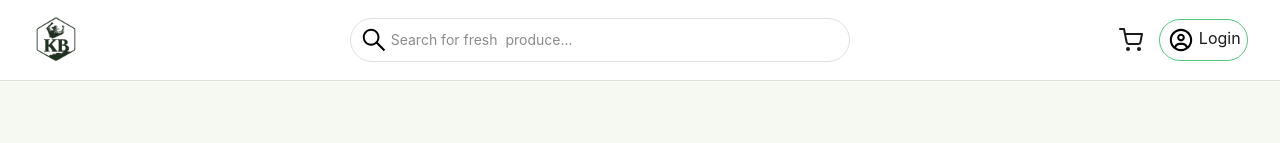
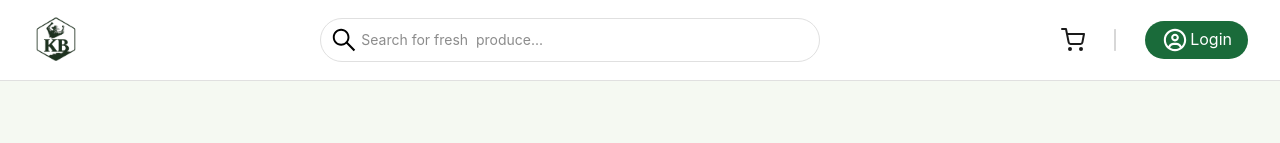
Before and after one commit to SanamRai001/KrishiBazar, a React (Vite) app in the folder frontend/KrishiBazar/: page / in a window 1280 px wide. Shown: the top 143 px of the page. Built offline with nearby package versions, Linux system fonts and the light colour scheme; no server answers.

Commit message:
styled userProfile section of navbar

```diff
--- a/frontend/KrishiBazar/src/components/Navbar.jsx
+++ b/frontend/KrishiBazar/src/components/Navbar.jsx
@@ -23,16 +23,33 @@ const Navbar = () => {
             <circle cx="20" cy="21" r="1" fill="currentColor" />
             <path d="M1 1h4l2.68 13.39a2 2 0 0 0 2 1.61h9.72a2 2 0 0 0 2-1.61L23 6H6" />
           </svg>
+        </Link>
+        {/* Straight  Line Icon */}
+              <svg xmlns="http://www.w3.org/2000/svg" viewBox="0 0 640 640" className="w-7 h-7 object-contain">
+        <line x1="320" y1="80" x2="320" y2="560" stroke="currentColor" stroke-width="8" stroke-linecap="round" />
+      </svg>
 
-        </Link>
         <div className="userAuth">
-          <svg xmlns="http://www.w3.org/2000/svg" viewBox="0 0 640 640" className="w-7 h-7 object-contain"><path d="M470.5 463.6C451.4 416.9 405.5 384 352 384L288 384C234.5 384 188.6 416.9 169.5 463.6C133.9 426.3 112 375.7 112 320C112 205.1 205.1 112 320 112C434.9 112 528 205.1 528 320C528 375.7 506.1 426.2 470.5 463.6zM430.4 496.3C398.4 516.4 360.6 528 320 528C279.4 528 241.6 516.4 209.5 496.3C216.8 459.6 249.2 432 288 432L352 432C390.8 432 423.2 459.6 430.5 496.3zM320 576C461.4 576 576 461.4 576 320C576 178.6 461.4 64 320 64C178.6 64 64 178.6 64 320C64 461.4 178.6 576 320 576zM320 304C297.9 304 280 286.1 280 264C280 241.9 297.9 224 320 224C342.1 224 360 241.9 360 264C360 286.1 342.1 304 320 304zM232 264C232 312.6 271.4 352 320 352C368.6 352 408 312.6 408 264C408 215.4 368.6 176 320 176C271.4 176 232 215.4 232 264z"/></svg>
           {signedIn ?
-            <div>
-              <span>{userInfo.name}</span>
-              <button type="button" onClick={logout}>Logout</button>
+            <div className="userLogIn">
+              <div className="navUser">
+                <Link to="/dashboard">
+                  <svg xmlns="http://www.w3.org/2000/svg" viewBox="0 0 640 640" className="w-7 h-7 object-contain"><path fill="green" d="M470.5 463.6C451.4 416.9 405.5 384 352 384L288 384C234.5 384 188.6 416.9 169.5 463.6C133.9 426.3 112 375.7 112 320C112 205.1 205.1 112 320 112C434.9 112 528 205.1 528 320C528 375.7 506.1 426.2 470.5 463.6zM430.4 496.3C398.4 516.4 360.6 528 320 528C279.4 528 241.6 516.4 209.5 496.3C216.8 459.6 249.2 432 288 432L352 432C390.8 432 423.2 459.6 430.5 496.3zM320 576C461.4 576 576 461.4 576 320C576 178.6 461.4 64 320 64C178.6 64 64 178.6 64 320C64 461.4 178.6 576 320 576zM320 304C297.9 304 280 286.1 280 264C280 241.9 297.9 224 320 224C342.1 224 360 241.9 360 264C360 286.1 342.1 304 320 304zM232 264C232 312.6 271.4 352 320 352C368.6 352 408 312.6 408 264C408 215.4 368.6 176 320 176C271.4 176 232 215.4 232 264z"/></svg>
+                </Link>
+                <Link to="/dashboard" className="userName font-semibold">{userInfo.name}</Link>
+              </div>
+              <div className="flex gap-2">
+                <svg xmlns="http://www.w3.org/2000/svg" viewBox="0 0 640 640" className="w-7 h-7 object-contain"><path d="M224 160C241.7 160 256 145.7 256 128C256 110.3 241.7 96 224 96L160 96C107 96 64 139 64 192L64 448C64 501 107 544 160 544L224 544C241.7 544 256 529.7 256 512C256 494.3 241.7 480 224 480L160 480C142.3 480 128 465.7 128 448L128 192C128 174.3 142.3 160 160 160L224 160zM566.6 342.6C579.1 330.1 579.1 309.8 566.6 297.3L438.6 169.3C426.1 156.8 405.8 156.8 393.3 169.3C380.8 181.8 380.8 202.1 393.3 214.6L466.7 288L256 288C238.3 288 224 302.3 224 320C224 337.7 238.3 352 256 352L466.7 352L393.3 425.4C380.8 437.9 380.8 458.2 393.3 470.7C405.8 483.2 426.1 483.2 438.6 470.7L566.6 342.7z"/></svg>
+                <button type="button" onClick={logout} className="logoutBtn">Logout</button>
+              </div>
             </div>
-           : <Link to="/login">Login</Link>}
+           :
+           (
+            <div className="userLogOut">
+              <svg xmlns="http://www.w3.org/2000/svg" viewBox="0 0 640 640" className="w-7 h-7 object-contain"><path fill="#FFFFFF" d="M470.5 463.6C451.4 416.9 405.5 384 352 384L288 384C234.5 384 188.6 416.9 169.5 463.6C133.9 426.3 112 375.7 112 320C112 205.1 205.1 112 320 112C434.9 112 528 205.1 528 320C528 375.7 506.1 426.2 470.5 463.6zM430.4 496.3C398.4 516.4 360.6 528 320 528C279.4 528 241.6 516.4 209.5 496.3C216.8 459.6 249.2 432 288 432L352 432C390.8 432 423.2 459.6 430.5 496.3zM320 576C461.4 576 576 461.4 576 320C576 178.6 461.4 64 320 64C178.6 64 64 178.6 64 320C64 461.4 178.6 576 320 576zM320 304C297.9 304 280 286.1 280 264C280 241.9 297.9 224 320 224C342.1 224 360 241.9 360 264C360 286.1 342.1 304 320 304zM232 264C232 312.6 271.4 352 320 352C368.6 352 408 312.6 408 264C408 215.4 368.6 176 320 176C271.4 176 232 215.4 232 264z"/></svg>
+              <Link to="/login" className="loginLink">Login</Link>
+            </div>
+           )}
         </div>
       </div>
     </div>
--- a/frontend/KrishiBazar/src/index.css
+++ b/frontend/KrishiBazar/src/index.css
@@ -148,13 +148,35 @@ h2, h3, h4, h5, h6 {
   align-items: center;
   gap: 1rem;
 }
-.userAuth{
+
+.userLogIn{
   display: flex;
-  gap: 4px;
-  border: 1px solid var(--green-light);
+  flex-direction: row;
+  gap: 2rem;
+  align-items: center;
+}
+.navUser{
+  display: flex;
+  gap: 0.1rem;
+  justify-content: center;
+}
+.userName{
+  color: var(--green-dark);
+  border-bottom: 2px solid rgb(112, 112, 112);
+}
+.logoutBtn{
+  color: rgb(107, 107, 107);
+}
+.userLogOut{
+  display: flex;
+  align-items: center;
+  gap: 0.1rem;
+  background-color: var(--green-dark);
+  color: var(--white);
+  padding: 0.3rem 1rem;
   border-radius: 9999px;
-  padding: 0.4rem;
 }
+
 .footer{
   display: grid;
   gap: 1rem;
```
